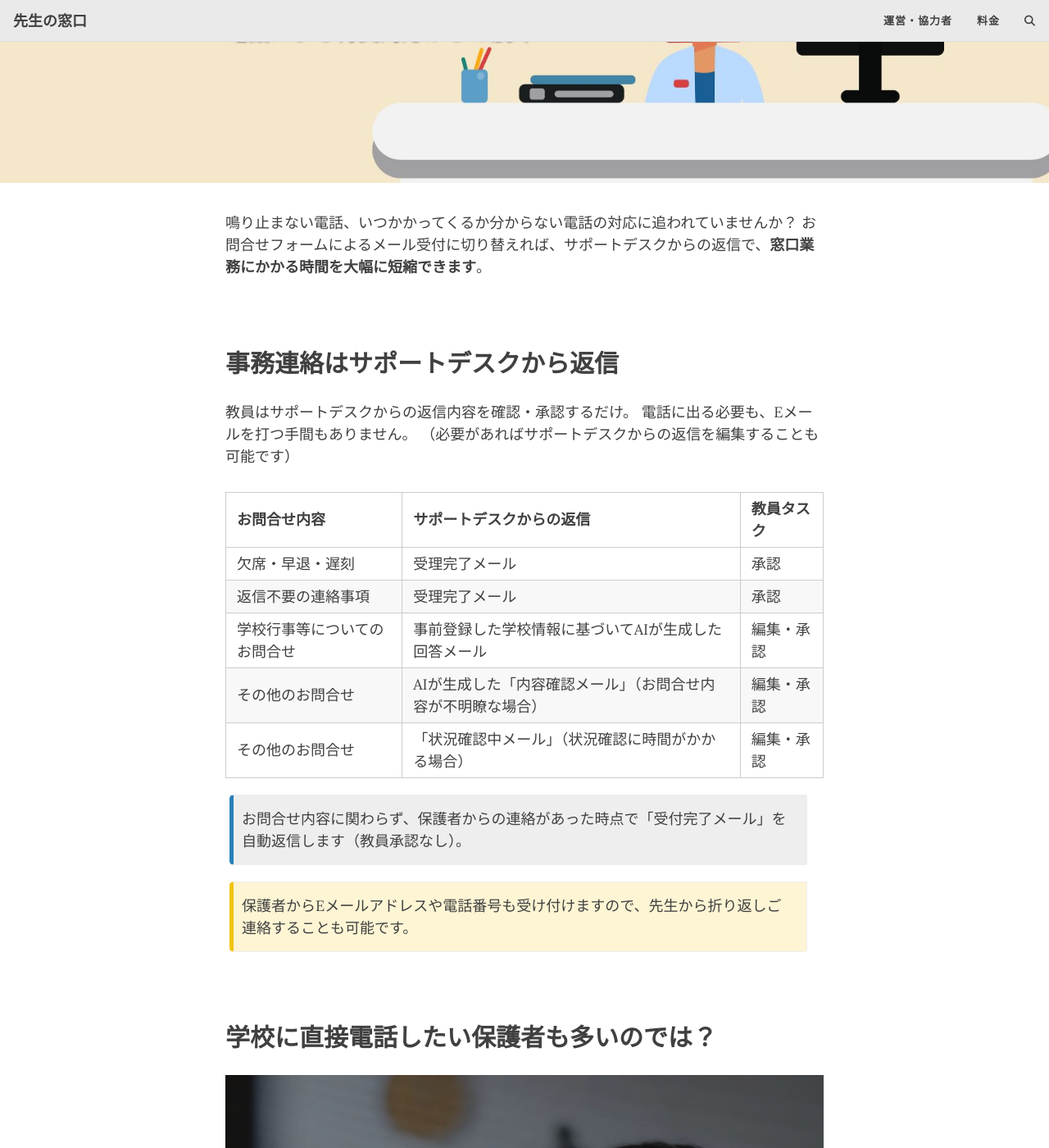
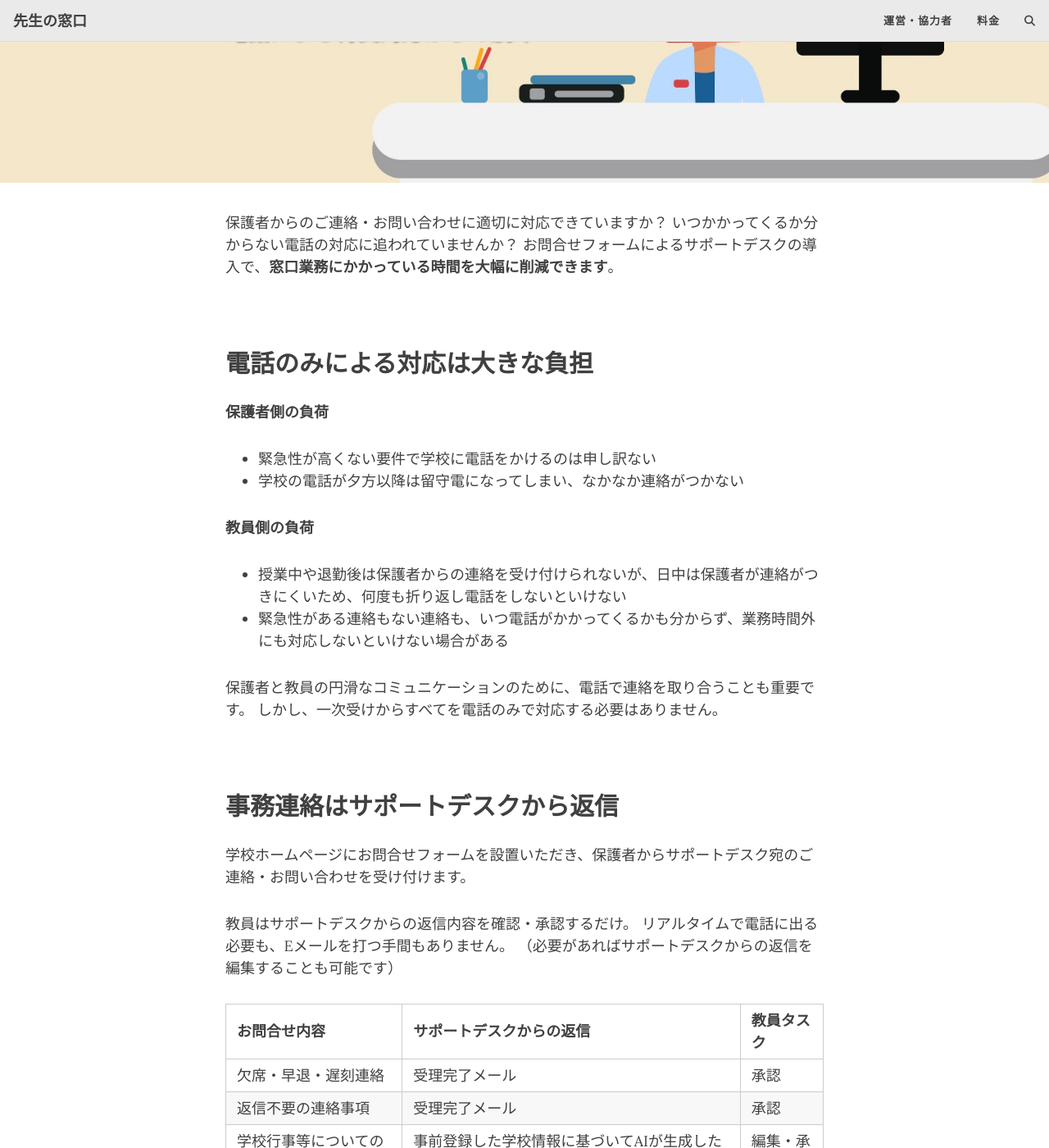
Before and after one commit to Sensei-Madoguchi/Sensei-Madoguchi.github.io, a Jekyll site: the page built from _posts/2024-11-06-support-desk.md, in a window 1280 px wide and 1400 px high, scrolled down 281 px. Shown: the whole window at 82% size. Built offline with Jekyll 4.4.1, drawn with Linux system fonts in a browser that asks for light colours; comment, search, counter and statistics services are not loaded; some of the changed text lies outside the part shown.

Commit message:
文言更新

```diff
--- a/_posts/2024-11-06-support-desk.md
+++ b/_posts/2024-11-06-support-desk.md
@@ -11,27 +11,46 @@ mathjax: true
 author:
 ---
 
-鳴り止まない電話、いつかかってくるか分からない電話の対応に追われていませんか？
-お問合せフォームによるメール受付に切り替えれば、サポートデスクからの返信で、**窓口業務にかかる時間を大幅に短縮できます**。
+保護者からのご連絡・お問い合わせに適切に対応できていますか？
+いつかかってくるか分からない電話の対応に追われていませんか？
+お問合せフォームによるサポートデスクの導入で、**窓口業務にかかっている時間を大幅に削減できます**。
+
+<br>
+
+## 電話のみによる対応は大きな負担
+
+**保護者側の負荷**<br>
+- 緊急性が高くない要件で学校に電話をかけるのは申し訳ない
+- 学校の電話が夕方以降は留守電になってしまい、なかなか連絡がつかない
+
+**教員側の負荷**<br>
+- 授業中や退勤後は保護者からの連絡を受け付けられないが、日中は保護者が連絡がつきにくいため、何度も折り返し電話をしないといけない
+- 緊急性がある連絡もない連絡も、いつ電話がかかってくるかも分からず、業務時間外にも対応しないといけない場合がある
+
+保護者と教員の円滑なコミュニケーションのために、電話で連絡を取り合うことも重要です。
+しかし、一次受けからすべてを電話のみで対応する必要はありません。
 
 
+<br>
 
 ## 事務連絡はサポートデスクから返信
+学校ホームページにお問合せフォームを設置いただき、保護者からサポートデスク宛のご連絡・お問い合わせを受け付けます。
 
 教員はサポートデスクからの返信内容を確認・承認するだけ。
-電話に出る必要も、Eメールを打つ手間もありません。
+リアルタイムで電話に出る必要も、Eメールを打つ手間もありません。
 （必要があればサポートデスクからの返信を編集することも可能です）
 
 | お問合せ内容 | サポートデスクからの返信  | 教員タスク |
 | :------ |:---  |:--- |
-| 欠席・早退・遅刻 | 受理完了メール | 承認 |
+| 欠席・早退・遅刻連絡 | 受理完了メール | 承認 |
 | 返信不要の連絡事項 | 受理完了メール | 承認 |
 | 学校行事等についてのお問合せ | 事前登録した学校情報に基づいてAIが生成した回答メール | 編集・承認 |
 | その他のお問合せ | AIが生成した「内容確認メール」（お問合せ内容が不明瞭な場合） | 編集・承認 |
 | その他のお問合せ | 「状況確認中メール」（状況確認に時間がかかる場合） | 編集・承認 |
 
 {: .box-note}
-お問合せ内容に関わらず、保護者からの連絡があった時点で「受付完了メール」を自動返信します（教員承認なし）。
+保護者からの連絡があった時点で「受付完了メール」が即時自動返信されます。
+折り返しが不要なご連絡・お問合せについては、承認作業も不要です。
 
 
 {: .box-warning}
@@ -40,7 +59,7 @@ author:
 
 
 
-## 学校に直接電話したい保護者も多いのでは？
+## 学校に直接電話される保護者も多いのでは？
 
 ![phone-call](/assets/img/phone.jpg)
 
```
Also changed, not shown: other parts of _posts/2024-11-06-support-desk.md (+0 -4 lines), index.html (+4 -3 lines).
